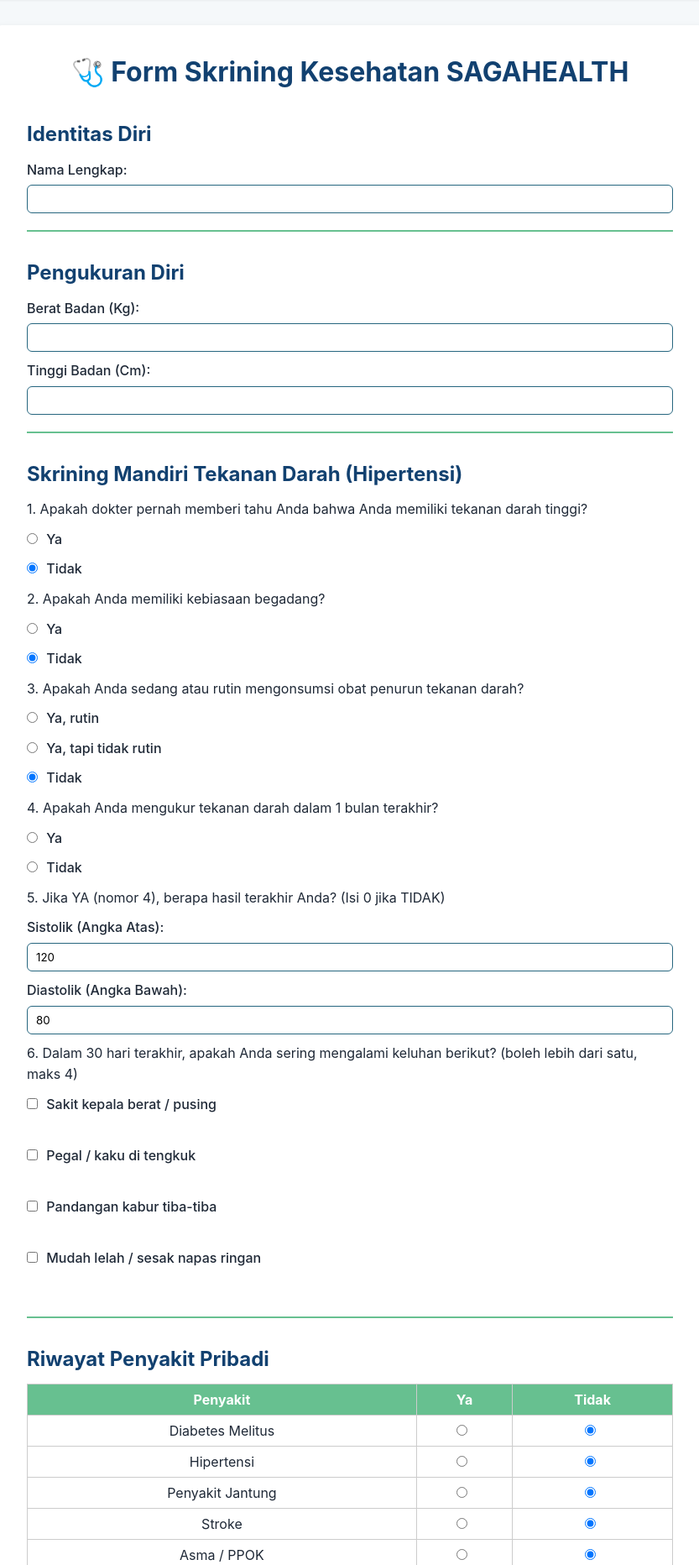
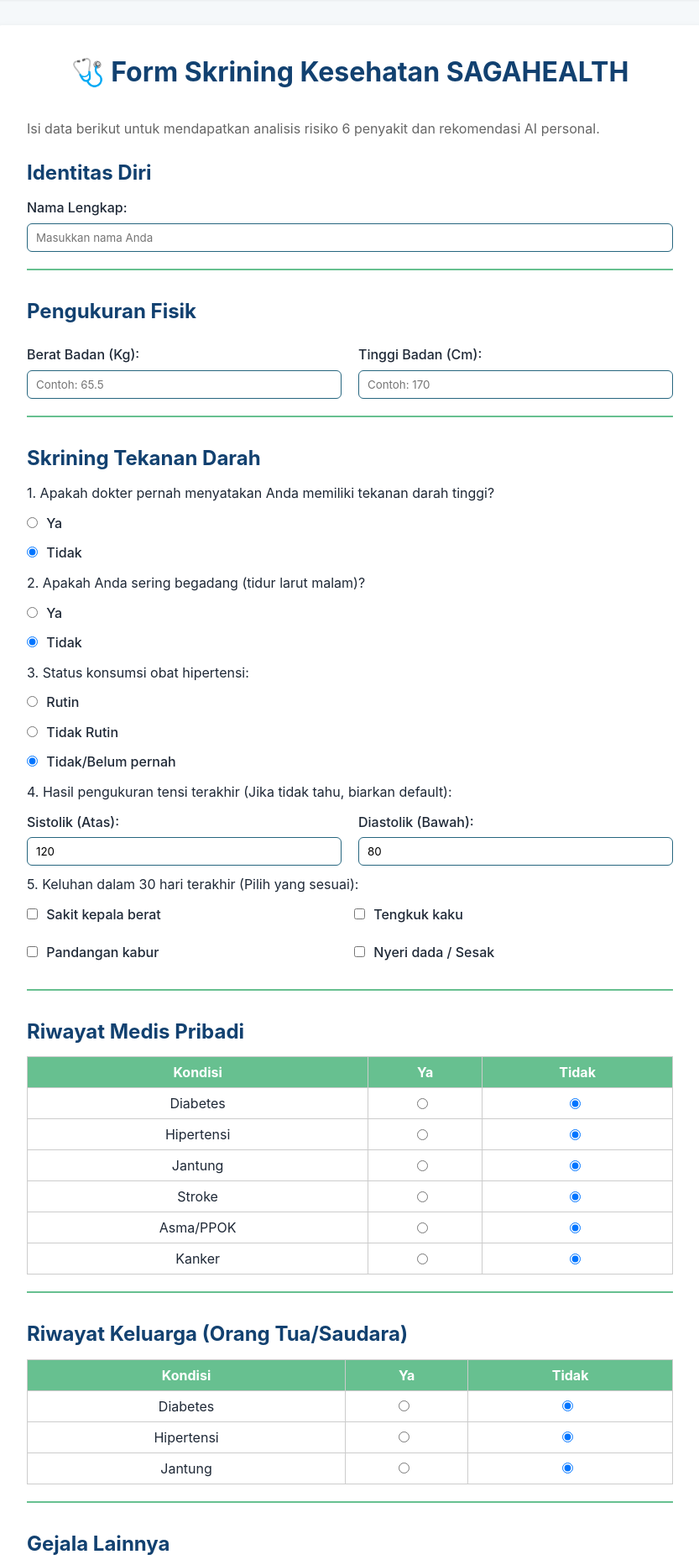
Before and after one commit to danielhs00/sagaHealth, a PHP site: page /predict_multirisk/skrining_kesehatan.php in a window 1280 px wide. Shown: the part 72-1936 px from the top of the page at 84% size, without its empty margins (223-1056 px from the left). Run offline with PHP 8.4, Linux system fonts and the light colour scheme.

Commit message:
Refactor health screening form with loading overlay

```diff
--- a/user/skrining_kesehatan.php
+++ b/user/skrining_kesehatan.php
@@ -1,105 +1,258 @@
 <?php include '../user/partials/header.php'; ?>
-  <div class="html">
+
+<style>
+    /* Style dasar form (sesuai file asli) */
+    .html { display: none; } /* Hack kecil jika file css asli bentrok */
+
+    /* Overlay Loading Full Screen */
+    #loading-overlay {
+        display: none; /* Hidden by default */
+        position: fixed;
+        top: 0;
+        left: 0;
+        width: 100%;
+        height: 100%;
+        background: rgba(255, 255, 255, 0.95);
+        z-index: 9999;
+        flex-direction: column;
+        justify_content: center;
+        align-items: center;
+        text-align: center;
+    }
+
+    .spinner {
+        width: 60px;
+        height: 60px;
+        border: 6px solid #f3f3f3;
+        border-top: 6px solid #3498db; /* Warna SAGAHEALTH */
+        border-radius: 50%;
+        animation: spin 1s linear infinite;
+        margin-bottom: 20px;
+    }
+
+    .loading-text {
+        font-family: 'Segoe UI', sans-serif;
+        color: #2c3e50;
+        font-size: 1.2rem;
+        font-weight: 600;
+    }
+
+    .loading-subtext {
+        color: #7f8c8d;
+        font-size: 0.9rem;
+        margin-top: 10px;
+    }
+
+    @keyframes spin {
+        0% { transform: rotate(0deg); }
+        100% { transform: rotate(360deg); }
+    }
+
+    /* Pastikan container form tetap rapi */
+    .container {
+        max-width: 800px;
+        margin: 40px auto;
+        padding: 30px;
+        background: #fff;
+        border-radius: 12px;
+        box-shadow: 0 5px 20px rgba(0,0,0,0.05);
+    }
+</style>
+
 <link rel="stylesheet" href="../assets/style/form_skrining.css">
 <link rel="stylesheet" type="text/css" href="../assets/style/auth.css">
+
+<div id="loading-overlay">
+    <div class="spinner"></div>
+    <div class="loading-text" id="loading-main-text">Sedang Menghubungkan...</div>
+    <div class="loading-subtext" id="loading-sub-text">Mohon jangan tutup halaman ini.</div>
 </div>
+
 <div class="container">
   <h1>🩺 Form Skrining Kesehatan SAGAHEALTH</h1>
+  <p style="margin-bottom: 20px; color: #666;">Isi data berikut untuk mendapatkan analisis risiko 6 penyakit dan rekomendasi AI personal.</p>
 
   <form id="skrining-form" method="POST" action="../testing_svm/process_skrining.php">
 
     <div class="section">
       <h2>Identitas Diri</h2>
+      <div class="form-group">
           <label>Nama Lengkap:</label>
-      <input type="text" name="nama" required>
+          <input type="text" name="nama" class="form-control" required placeholder="Masukkan nama Anda">
+      </div>
     </div>
 
     <div class="section">
-      <h2>Pengukuran Diri</h2>
+      <h2>Pengukuran Fisik</h2>
+      <div style="display: flex; gap: 20px;">
+          <div style="flex:1;">
               <label>Berat Badan (Kg):</label>
-      <input type="number" name="bb" id="bb" required>
+              <input type="number" name="bb" id="bb" required step="0.1" min="1" placeholder="Contoh: 65.5">
+          </div>
+          <div style="flex:1;">
               <label>Tinggi Badan (Cm):</label>
-      <input type="number" name="tb" id="tb" required>
+              <input type="number" name="tb" id="tb" required step="0.1" min="50" placeholder="Contoh: 170">
+          </div>
+      </div>
     </div>
 
     <div class="section">
-      <h2>Skrining Mandiri Tekanan Darah (Hipertensi)</h2>
+      <h2>Skrining Tekanan Darah</h2>
 
       <div class="question">
-        1. Apakah dokter pernah memberi tahu Anda bahwa Anda memiliki tekanan darah tinggi?<br>
+        <p>1. Apakah dokter pernah menyatakan Anda memiliki tekanan darah tinggi?</p>
         <label><input type="radio" name="riwayat_hip" value="1"> Ya</label>
         <label><input type="radio" name="riwayat_hip" value="0" checked> Tidak</label>
       </div>
 
       <div class="question">
-        2. Apakah Anda memiliki kebiasaan begadang?<br>
+        <p>2. Apakah Anda sering begadang (tidur larut malam)?</p>
         <label><input type="radio" name="begadang" value="1"> Ya</label>
         <label><input type="radio" name="begadang" value="0" checked> Tidak</label>
       </div>
 
       <div class="question">
-        3. Apakah Anda sedang atau rutin mengonsumsi obat penurun tekanan darah?<br>
-        <label><input type="radio" name="konsumsi_obat" value="2"> Ya, rutin</label>
-        <label><input type="radio" name="konsumsi_obat" value="1"> Ya, tapi tidak rutin</label>
-        <label><input type="radio" name="konsumsi_obat" value="0" checked> Tidak</label>
+        <p>3. Status konsumsi obat hipertensi:</p>
+        <label><input type="radio" name="konsumsi_obat" value="2"> Rutin</label>
+        <label><input type="radio" name="konsumsi_obat" value="1"> Tidak Rutin</label>
+        <label><input type="radio" name="konsumsi_obat" value="0" checked> Tidak/Belum pernah</label>
       </div>
 
       <div class="question">
-        4. Apakah Anda mengukur tekanan darah dalam 1 bulan terakhir?<br>
-        <label><input type="radio" name="ukur_terakhir" value="1"> Ya</label>
-        <label><input type="radio" name="ukur_terakhir" value="0"> Tidak</label>
+        <p>4. Hasil pengukuran tensi terakhir (Jika tidak tahu, biarkan default):</p>
+        <div style="display: flex; gap: 20px;">
+            <div style="flex:1;">
+                <label>Sistolik (Atas):</label>
+                <input type="number" name="sistolik" value="120" required>
+            </div>
+            <div style="flex:1;">
+                <label>Diastolik (Bawah):</label>
+                <input type="number" name="diastolik" value="80" required>
+            </div>
+        </div>
       </div>
 
       <div class="question">
-        5. Jika YA (nomor 4), berapa hasil terakhir Anda? (Isi 0 jika TIDAK)<br>
-        <label>Sistolik (Angka Atas):</label><input type="number" name="sistolik" value="120" required>
-        <label>Diastolik (Angka Bawah):</label><input type="number" name="diastolik" value="80" required>
+        <p>5. Keluhan dalam 30 hari terakhir (Pilih yang sesuai):</p>
+        <div style="display: grid; grid-template-columns: 1fr 1fr; gap: 10px;">
+            <label><input type="checkbox" name="keluhan_list[]" value="1"> Sakit kepala berat</label>
+            <label><input type="checkbox" name="keluhan_list[]" value="1"> Tengkuk kaku</label>
+            <label><input type="checkbox" name="keluhan_list[]" value="1"> Pandangan kabur</label>
+            <label><input type="checkbox" name="keluhan_list[]" value="1"> Nyeri dada / Sesak</label>
         </div>
-
-      <div class="question">
-        6. Dalam 30 hari terakhir, apakah Anda sering mengalami keluhan berikut? (boleh lebih dari satu, maks 4)<br>
-        <label><input type="checkbox" name="keluhan_list[]" value="1"> Sakit kepala berat / pusing</label><br>
-        <label><input type="checkbox" name="keluhan_list[]" value="1"> Pegal / kaku di tengkuk</label><br>
-        <label><input type="checkbox" name="keluhan_list[]" value="1"> Pandangan kabur tiba-tiba</label><br>
-        <label><input type="checkbox" name="keluhan_list[]" value="1"> Mudah lelah / sesak napas ringan</label><br>
       </div>
     </div>
 
     <div class="section">
-      <h2>Riwayat Penyakit Pribadi</h2>
-      <table>
-        <tr><th>Penyakit</th><th>Ya</th><th>Tidak</th></tr>
-        <tr><td>Diabetes Melitus</td><td><input type="radio" name="pribadi_dm" value="1"></td><td><input type="radio" name="pribadi_dm" value="0" checked></td></tr>
-        <tr><td>Hipertensi</td><td><input type="radio" name="pribadi_hip" value="1"></td><td><input type="radio" name="pribadi_hip" value="0" checked></td></tr>
-        <tr><td>Penyakit Jantung</td><td><input type="radio" name="pribadi_jantung" value="1"></td><td><input type="radio" name="pribadi_jantung" value="0" checked></td></tr>
-        <tr><td>Stroke</td><td><input type="radio" name="pribadi_stroke" value="1"></td><td><input type="radio" name="pribadi_stroke" value="0" checked></td></tr>
-        <tr><td>Asma / PPOK</td><td><input type="radio" name="pribadi_asma" value="1"></td><td><input type="radio" name="pribadi_asma" value="0" checked></td></tr>
-        <tr><td>Kanker</td><td><input type="radio" name="pribadi_kanker" value="1"></td><td><input type="radio" name="pribadi_kanker" value="0" checked></td></tr>
+      <h2>Riwayat Medis Pribadi</h2>
+      <table class="table-custom" style="width:100%; text-align: left;">
+        <tr><th>Kondisi</th><th style="text-align:center;">Ya</th><th style="text-align:center;">Tidak</th></tr>
+
+        <?php
+        $penyakit = [
+            'pribadi_dm' => 'Diabetes',
+            'pribadi_hip' => 'Hipertensi',
+            'pribadi_jantung' => 'Jantung',
+            'pribadi_stroke' => 'Stroke',
+            'pribadi_asma' => 'Asma/PPOK',
+            'pribadi_kanker' => 'Kanker'
+        ];
+        foreach($penyakit as $name => $label) {
+            echo "<tr>
+                <td>$label</td>
+                <td style='text-align:center;'><input type='radio' name='$name' value='1'></td>
+                <td style='text-align:center;'><input type='radio' name='$name' value='0' checked></td>
+            </tr>";
+        }
+        ?>
       </table>
     </div>
 
     <div class="section">
-      <h2>Riwayat Penyakit Keluarga</h2>
-      <table>
-        <tr><th>Penyakit</th><th>Ya</th><th>Tidak</th><th>Tidak Tahu</th></tr>
-        <tr><td>Diabetes Melitus</td><td><input type="radio" name="keluarga_dm" value="1"></td><td><input type="radio" name="keluarga_dm" value="0"></td><td><input type="radio" name="keluarga_dm" value="0" checked></td></tr>
-        <tr><td>Hipertensi</td><td><input type="radio" name="keluarga_hip" value="1"></td><td><input type="radio" name="keluarga_hip" value="0"></td><td><input type="radio" name="keluarga_hip" value="0" checked></td></tr>
-        <tr><td>Penyakit Jantung</td><td><input type="radio" name="keluarga_jantung" value="1"></td><td><input type="radio" name="keluarga_jantung" value="0"></td><td><input type="radio" name="keluarga_jantung" value="0" checked></td></tr>
+      <h2>Riwayat Keluarga (Orang Tua/Saudara)</h2>
+      <table class="table-custom" style="width:100%; text-align: left;">
+        <tr><th>Kondisi</th><th style="text-align:center;">Ya</th><th style="text-align:center;">Tidak</th></tr>
+        <?php
+        $keluarga = [
+            'keluarga_dm' => 'Diabetes',
+            'keluarga_hip' => 'Hipertensi',
+            'keluarga_jantung' => 'Jantung'
+        ];
+        foreach($keluarga as $name => $label) {
+            echo "<tr>
+                <td>$label</td>
+                <td style='text-align:center;'><input type='radio' name='$name' value='1'></td>
+                <td style='text-align:center;'><input type='radio' name='$name' value='0' checked></td>
+            </tr>";
+        }
+        ?>
       </table>
     </div>
 
     <div class="section">
-      <h2>Keluhan dan Gejala Fisik</h2>
-      <table>
-        <tr><th>Gejala</th><th>Ya</th><th>Tidak</th></tr>
-        <tr><td>Batuk berdahak ≥ 2 minggu</td><td><input type="radio" name="gejala_batuk" value="1"></td><td><input type="radio" name="gejala_batuk" value="0" checked></td></tr>
-        <tr><td>Berat badan turun / nafsu makan turun</td><td><input type="radio" name="gejala_bbturun" value="1"></td><td><input type="radio" name="gejala_bbturun" value="0" checked></td></tr>
-        <tr><td>Demam tanpa sebab jelas</td><td><input type="radio" name="gejala_demam" value="1"></td><td><input type="radio" name="gejala_demam" value="0" checked></td></tr>
-        <tr><td>Sering lemas / lesu</td><td><input type="radio" name="gejala_lemas" value="1"></td><td><input type="radio" name="gejala_lemas" value="0" checked></td></tr>
-        <tr><td>Sesak napas</td><td><input type="radio" name="gejala_sesak" value="1"></td><td><input type="radio" name="gejala_sesak" value="0" checked></td></tr>
+      <h2>Gejala Lainnya</h2>
+      <table class="table-custom" style="width:100%; text-align: left;">
+        <?php
+        $gejala = [
+            'gejala_batuk' => 'Batuk > 2 minggu',
+            'gejala_bbturun' => 'BB turun drastis',
+            'gejala_demam' => 'Demam tanpa sebab',
+            'gejala_lemas' => 'Sering lemas',
+            'gejala_sesak' => 'Sesak napas aktivitas ringan'
+        ];
+        foreach($gejala as $name => $label) {
+            echo "<tr>
+                <td>$label</td>
+                <td style='text-align:center; width:50px;'><input type='radio' name='$name' value='1'> Ya</td>
+                <td style='text-align:center; width:60px;'><input type='radio' name='$name' value='0' checked> Tidak</td>
+            </tr>";
+        }
+        ?>
       </table>
     </div>
 
-    <button type="submit" class="btn-submit">Kirim Form Skrining</button>
+    <button type="submit" class="btn-submit" style="width:100%; padding:15px; background:#3498db; color:white; border:none; border-radius:8px; font-size:16px; cursor:pointer; margin-top:20px;">
+        🔍 Analisis Kesehatan Saya Sekarang
+    </button>
   </form>
 </div>
+
+<script>
+document.getElementById('skrining-form').addEventListener('submit', function(e) {
+    // Validasi sederhana (opsional, karena required sudah ada di HTML)
+    const bb = document.getElementById('bb').value;
+    const tb = document.getElementById('tb').value;
+
+    if(!bb || !tb) {
+        alert("Mohon lengkapi Berat Badan dan Tinggi Badan.");
+        e.preventDefault();
+        return;
+    }
+
+    // Tampilkan Overlay Loading
+    const overlay = document.getElementById('loading-overlay');
+    const mainText = document.getElementById('loading-main-text');
+    const subText = document.getElementById('loading-sub-text');
+
+    overlay.style.display = 'flex';
+
+    // Simulasi Progress Bar Text agar user sabar menunggu LLM
+    // Karena PHP backend menjalankan 6 SVM + 1 LLM, butuh waktu ~10-20 detik.
+
+    const messages = [
+        { t: 0, msg: "Mengumpulkan data kesehatan Anda..." },
+        { t: 2000, msg: "Menghitung Indeks Massa Tubuh (IMT)..." },
+        { t: 4000, msg: "Menjalankan 6 Model Machine Learning..." },
+        { t: 7000, msg: "Menganalisis risiko Hipertensi, Diabetes, & Jantung..." },
+        { t: 10000, msg: "Menghubungkan ke SagaBot AI..." },
+        { t: 12000, msg: "SagaBot sedang mengetik saran personal untuk Anda..." },
+        { t: 18000, msg: "Finalisasi laporan..." }
+    ];
+
+    messages.forEach(item => {
+        setTimeout(() => {
+            mainText.innerText = item.msg;
+        }, item.t);
+    });
+});
+</script>
```
Lines whose indentation alone changed are shown as unchanged.
